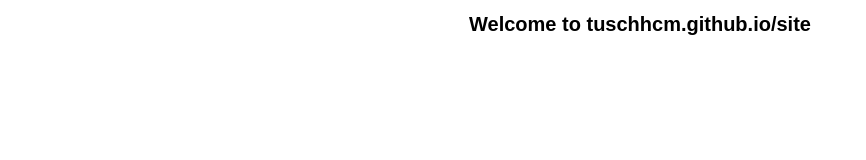
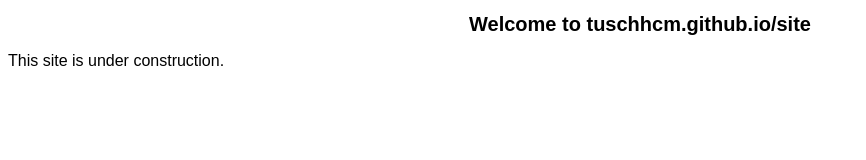
Before and after one commit to tuschhcm/site, a plain HTML site: page index.html in a window 1280 px wide. Shown: the whole page, without its empty margins (0-866 px from the left). Drawn offline with Linux system fonts and the light colour scheme.

Commit message:
Update index.html

```diff
--- a/index.html
+++ b/index.html
@@ -1,4 +1,5 @@
 <!DOCTYPE html>
 <html>
   <h1 style="font-family: Arial; text-align: center; font-size: 20px">Welcome to tuschhcm.github.io/site</h1>
+  <p style="font-family: Arial">This site is under construction.</p>
 </html>
```
